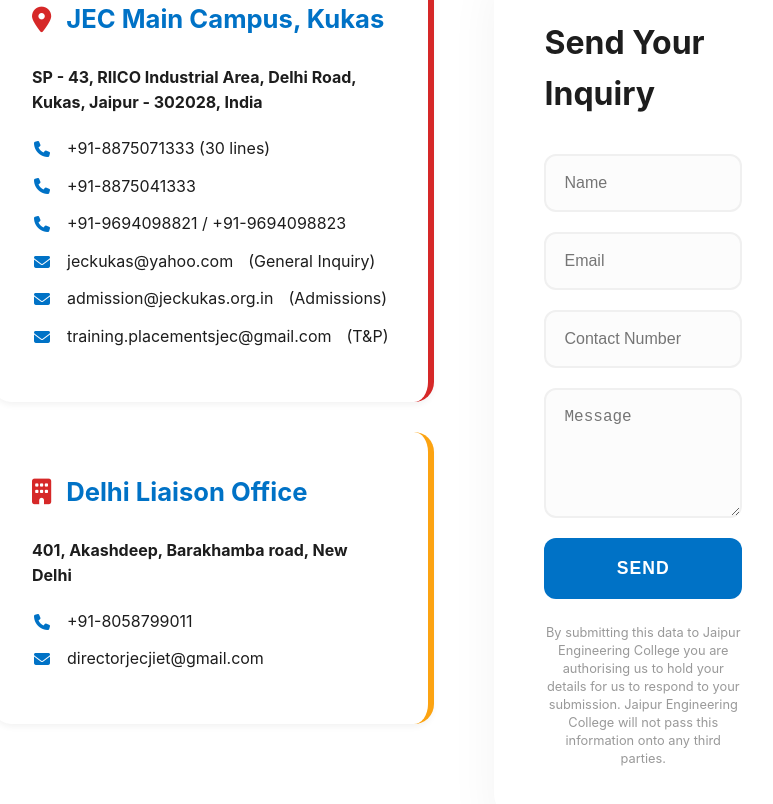
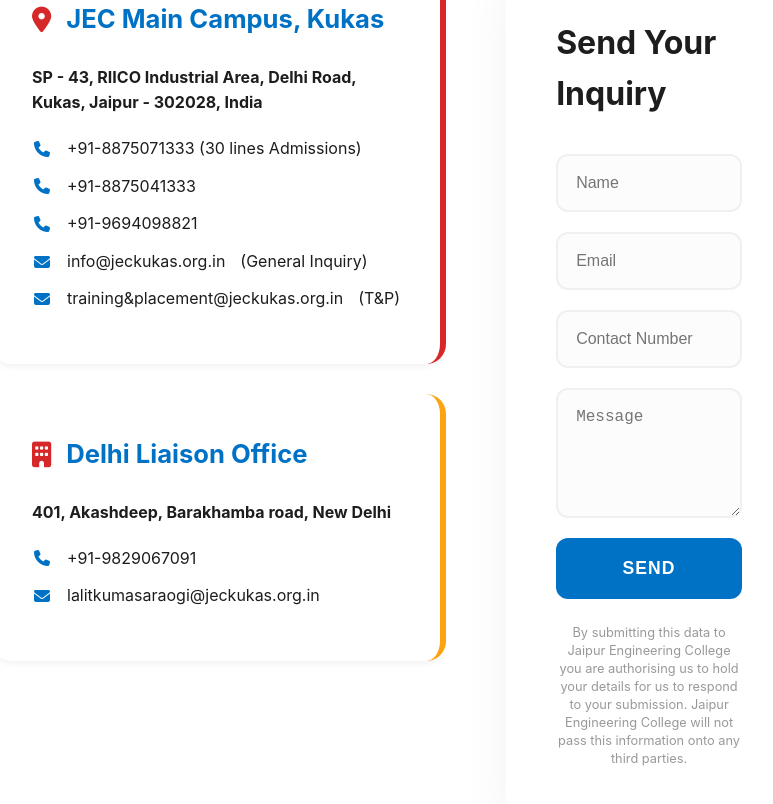
Before and after one commit to pawanharish2-del/JEC, a React (Create React App) app: page /contact-us in a window 1280 px wide. Shown: the part 540-1344 px from the top of the page, without its empty margins (248-1021 px from the left). Built offline with nearby package versions, Linux system fonts and the light colour scheme; no server answers.

Commit message:
Update Contact.js

```diff
--- a/src/pages/Contact.js
+++ b/src/pages/Contact.js
@@ -26,21 +26,21 @@
             <h3><i className="fas fa-map-marker-alt"></i> JEC Main Campus, Kukas</h3>
             <p className="address-line">SP - 43, RIICO Industrial Area, Delhi Road, Kukas, Jaipur - 302028, India</p>
 
-            <div className="contact-detail"><i className="fas fa-phone"></i> <p>+91-8875071333 (30 lines)</p></div>
+            <div className="contact-detail"><i className="fas fa-phone"></i> <p>+91-8875071333 (30 lines Admissions)</p></div>
+
             <div className="contact-detail"><i className="fas fa-phone"></i> <p>+91-8875041333</p></div>
-            <div className="contact-detail"><i className="fas fa-phone"></i> <p>+91-9694098821 / +91-9694098823</p></div>
+            <div className="contact-detail"><i className="fas fa-phone"></i> <p>+91-9694098821 </p></div>
 
-            <div className="contact-detail"><i className="fas fa-envelope"></i> <a href="mailto:jeckukas@yahoo.com">jeckukas@yahoo.com</a> (General Inquiry)</div>
-            <div className="contact-detail"><i className="fas fa-envelope"></i> <a href="mailto:admission@jeckukas.org.in">admission@jeckukas.org.in</a> (Admissions)</div>
-            <div className="contact-detail"><i className="fas fa-envelope"></i> <a href="mailto:training.placementsjec@gmail.com">training.placementsjec@gmail.com</a> (T&P)</div>
+            <div className="contact-detail"><i className="fas fa-envelope"></i> <a href="mailto:info@jeckukas.org.in">info@jeckukas.org.in</a> (General Inquiry)</div>
+                        <div className="contact-detail"><i className="fas fa-envelope"></i> <a href="mailto:training&placement@jeckukas.org.in">training&placement@jeckukas.org.in</a> (T&P)</div>
           </div>
 
           <div className="location-box delhi-office">
             <h3><i className="fas fa-building"></i> Delhi Liaison Office</h3>
             <p className="address-line">401, Akashdeep, Barakhamba road, New Delhi</p>
 
-            <div className="contact-detail"><i className="fas fa-phone"></i> <p>+91-8058799011</p></div>
-            <div className="contact-detail"><i className="fas fa-envelope"></i> <a href="mailto:directorjecjiet@gmail.com">directorjecjiet@gmail.com</a></div>
+            <div className="contact-detail"><i className="fas fa-phone"></i> <p>+91-9829067091</p></div>
+            <div className="contact-detail"><i className="fas fa-envelope"></i> <a href="mailto:lalitkumasaraogi@jeckukas.org.in">lalitkumasaraogi@jeckukas.org.in</a></div>
           </div>
         </div>
 
```
